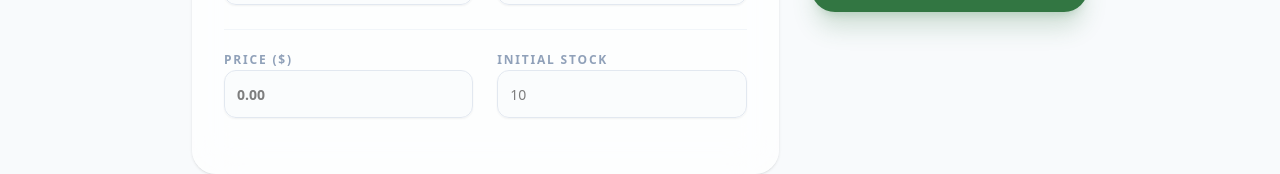
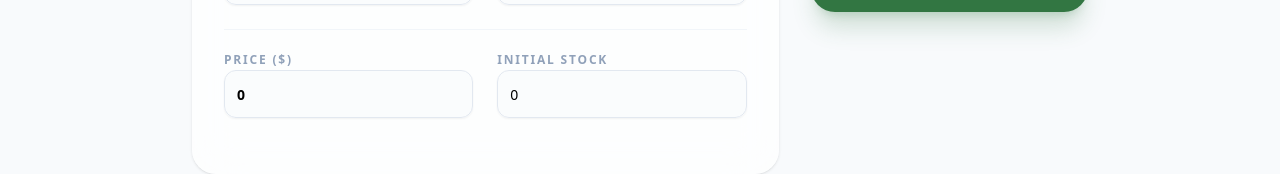
Before and after one commit to adhivedhanlr-maker/E-commerce, a Next.js app in the folder frontend/: page /seller/upload in a window 1280 px wide. Shown: the part 744-918 px from the top of the page. Built offline with nearby package versions, Linux system fonts and the light colour scheme; no server answers.

Commit message:
fix: remove explicit generic from useForm to allow react-hook-form to correctly infer types from Zod schema

```diff
--- a/frontend/src/app/seller/upload/page.tsx
+++ b/frontend/src/app/seller/upload/page.tsx
@@ -36,13 +36,20 @@ export default function SellerUploadPage() {
     const router = useRouter();
     const [imageUrl, setImageUrl] = useState('');
 
-    const { register, handleSubmit, control, setValue, watch, formState: { errors, isSubmitting } } = useForm<ProductForm>({
+    const { register, handleSubmit, control, setValue, watch, formState: { errors, isSubmitting } } = useForm({
         resolver: zodResolver(productSchema),
         defaultValues: {
+            name: '',
+            description: '',
+            price: 0,
+            category: '',
+            brand: '',
+            countInStock: 0,
             images: [],
             variants: [{ size: '', color: '', stock: 0 }]
         }
     });
+
 
     const { fields, append, remove } = useFieldArray({
         control,
```
